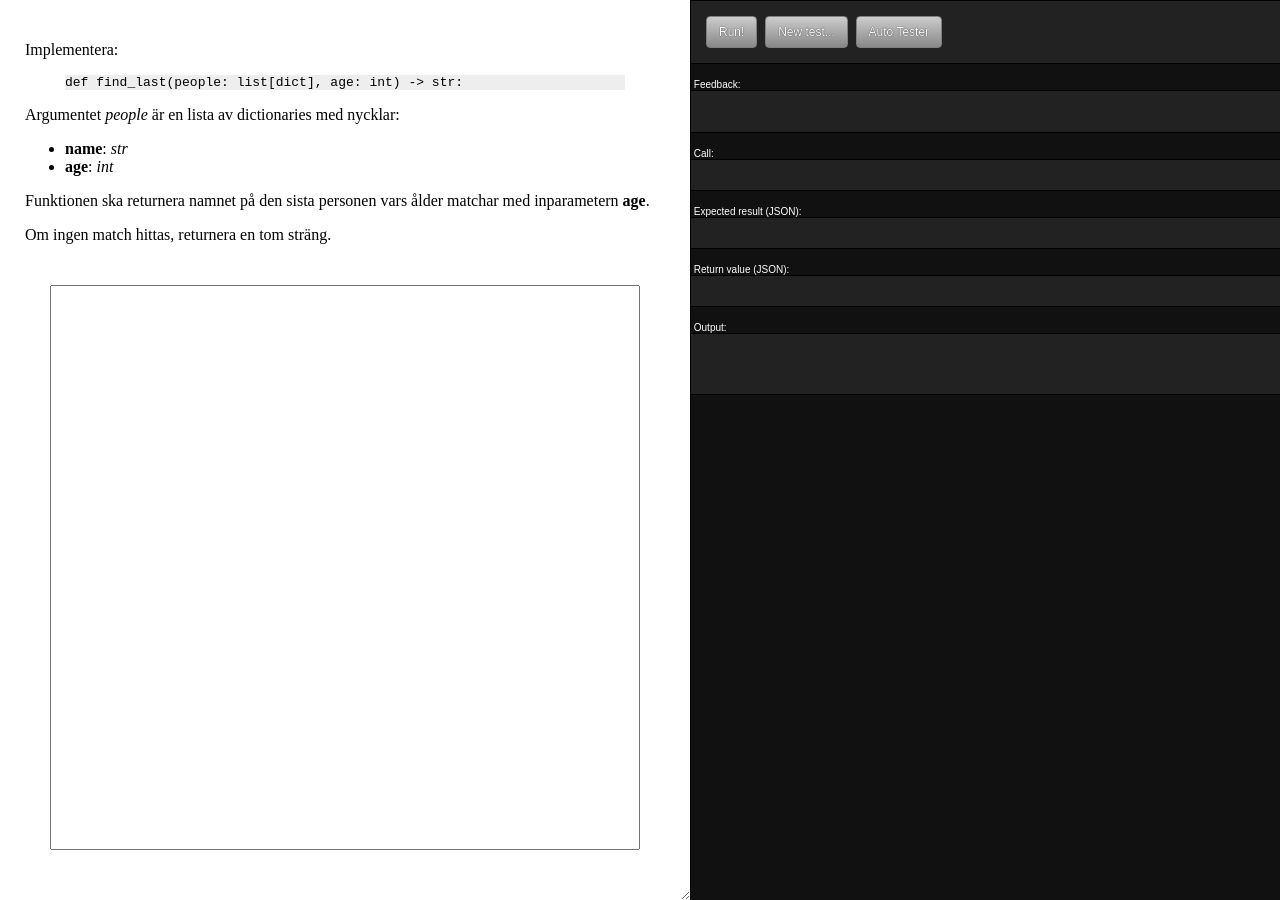
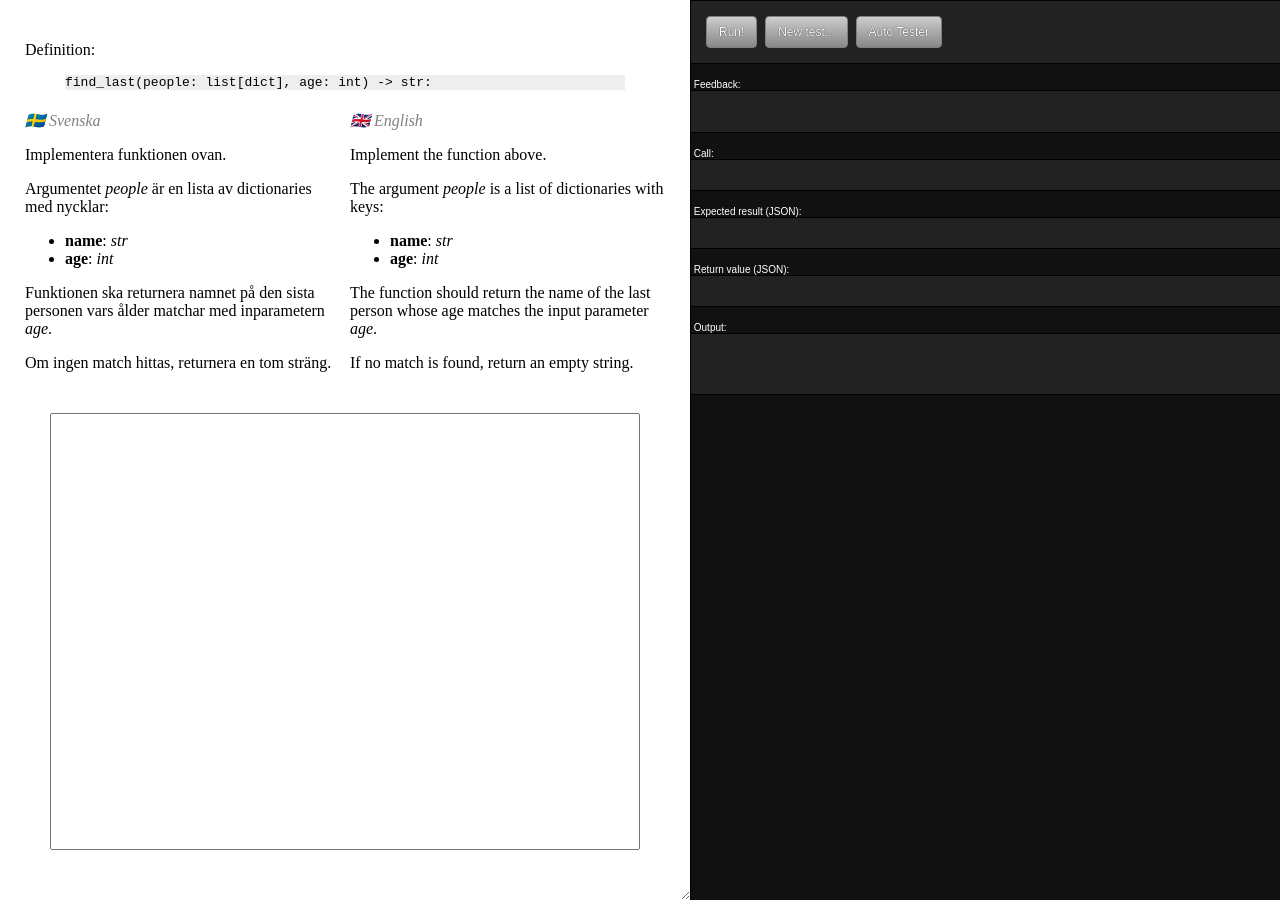
Before and after one commit to crilab/dva128_funcportal, a Jekyll site: the page built from _assignments/find_last.md, in a window 1280 px wide. Built offline with Jekyll 4.4.1, drawn with Linux system fonts in a browser that asks for light colours.

Commit message:
translation

```diff
--- a/_assignments/find_last.md
+++ b/_assignments/find_last.md
@@ -3,18 +3,34 @@
 title: Find Last
 difficulty: 3
 ---
-Implementera:
+Definition:
 {% highlight python %}
-def find_last(people: list[dict], age: int) -> str:
+find_last(people: list[dict], age: int) -> str:
 {% endhighlight %}
+
+<div class="swedish" markdown="1">
+Implementera funktionen ovan.
 
 Argumentet *people* är en lista av dictionaries med nycklar:
 - **name**: *str*
 - **age**: *int*
 
-Funktionen ska returnera namnet på den sista personen vars ålder matchar med inparametern **age**.
+Funktionen ska returnera namnet på den sista personen vars ålder matchar med inparametern *age*.
 
 Om ingen match hittas, returnera en tom sträng.
+</div>
+
+<div class="english" markdown="1">
+Implement the function above.
+
+The argument *people* is a list of dictionaries with keys:
+- **name**: *str*
+- **age**: *int*
+
+The function should return the name of the last person whose age matches the input parameter *age*.
+
+If no match is found, return an empty string.
+</div>
 
 <script>
 
```
